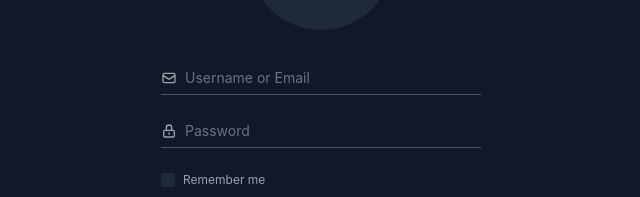
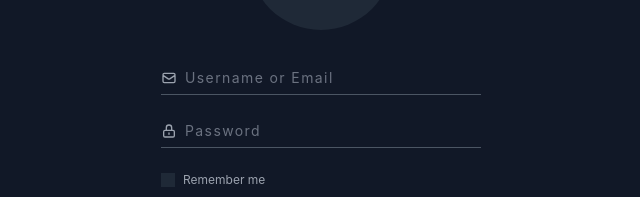
Before and after one commit to orsinialberto/ai-agent-chat, a React (Vite) app in the folder frontend/: page /login in a window 1280 px wide. Shown: the part 305-502 px from the top of the page, without its empty margins (319-959 px from the left). Built offline with nearby package versions, Linux system fonts and the light colour scheme; a web font is replaced by a local one.

Commit message:
feat: increase letter spacing

```diff
--- a/frontend/src/components/auth/LoginPage.tsx
+++ b/frontend/src/components/auth/LoginPage.tsx
@@ -101,6 +101,9 @@ export const LoginPage: React.FC = () => {
                     type="text"
                     required
                     className="flex-1 bg-transparent border-0 py-1.5 text-sm text-gray-100 placeholder-gray-500 focus:outline-none focus:ring-0"
+                    style={{
+                      letterSpacing: '0.1em'
+                    }}
                     placeholder="Username or Email"
                     value={usernameOrEmail}
                     onChange={(e) => setUsernameOrEmail(e.target.value)}
@@ -121,6 +124,9 @@ export const LoginPage: React.FC = () => {
                     type="password"
                     required
                     className="flex-1 bg-transparent border-0 py-1.5 text-sm text-gray-100 placeholder-gray-500 focus:outline-none focus:ring-0"
+                    style={{
+                      letterSpacing: '0.1em'
+                    }}
                     placeholder="Password"
                     value={password}
                     onChange={(e) => setPassword(e.target.value)}
```
Also changed, not shown: 1 other file (tests, documents, lock files or other folders).
